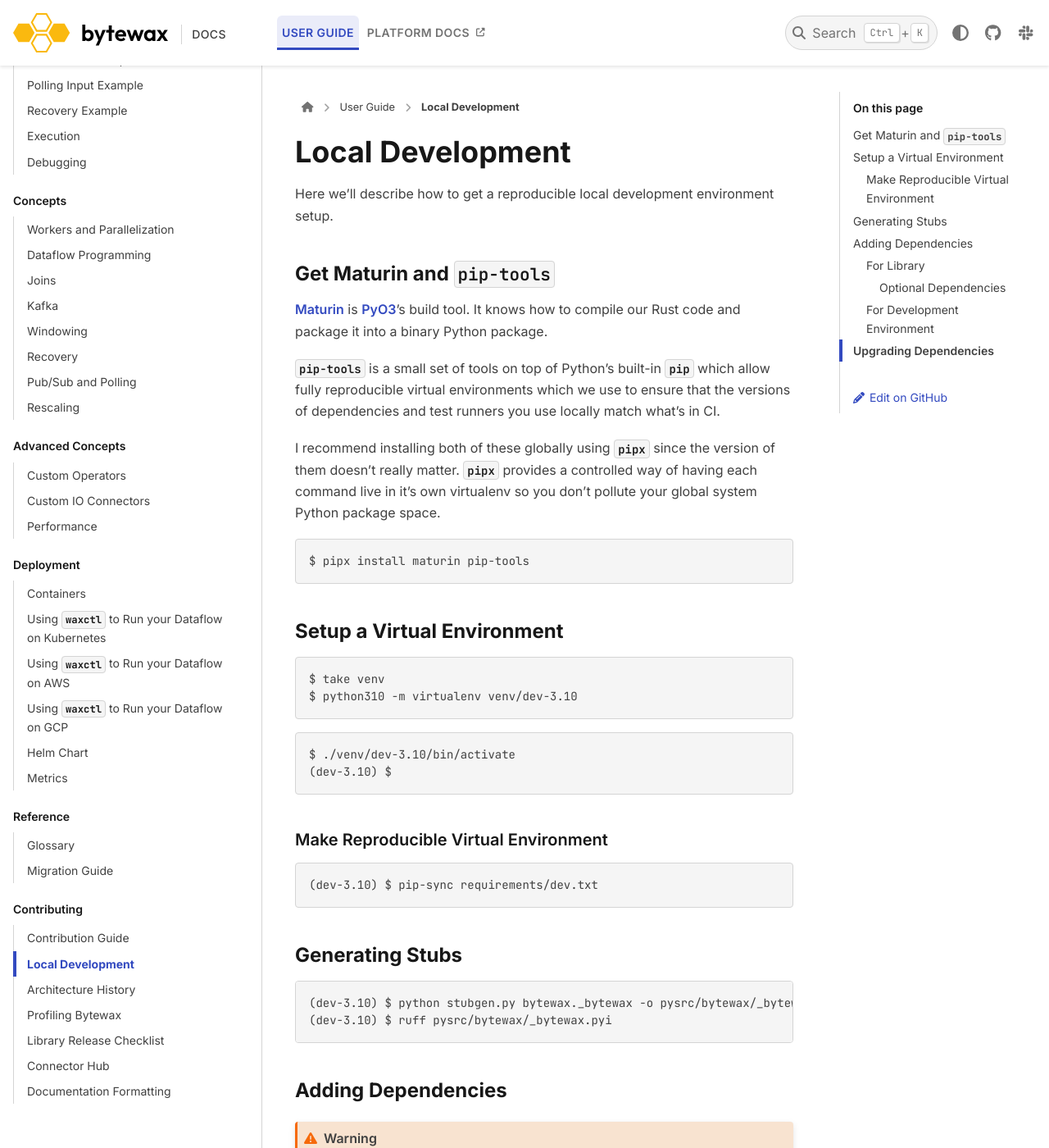
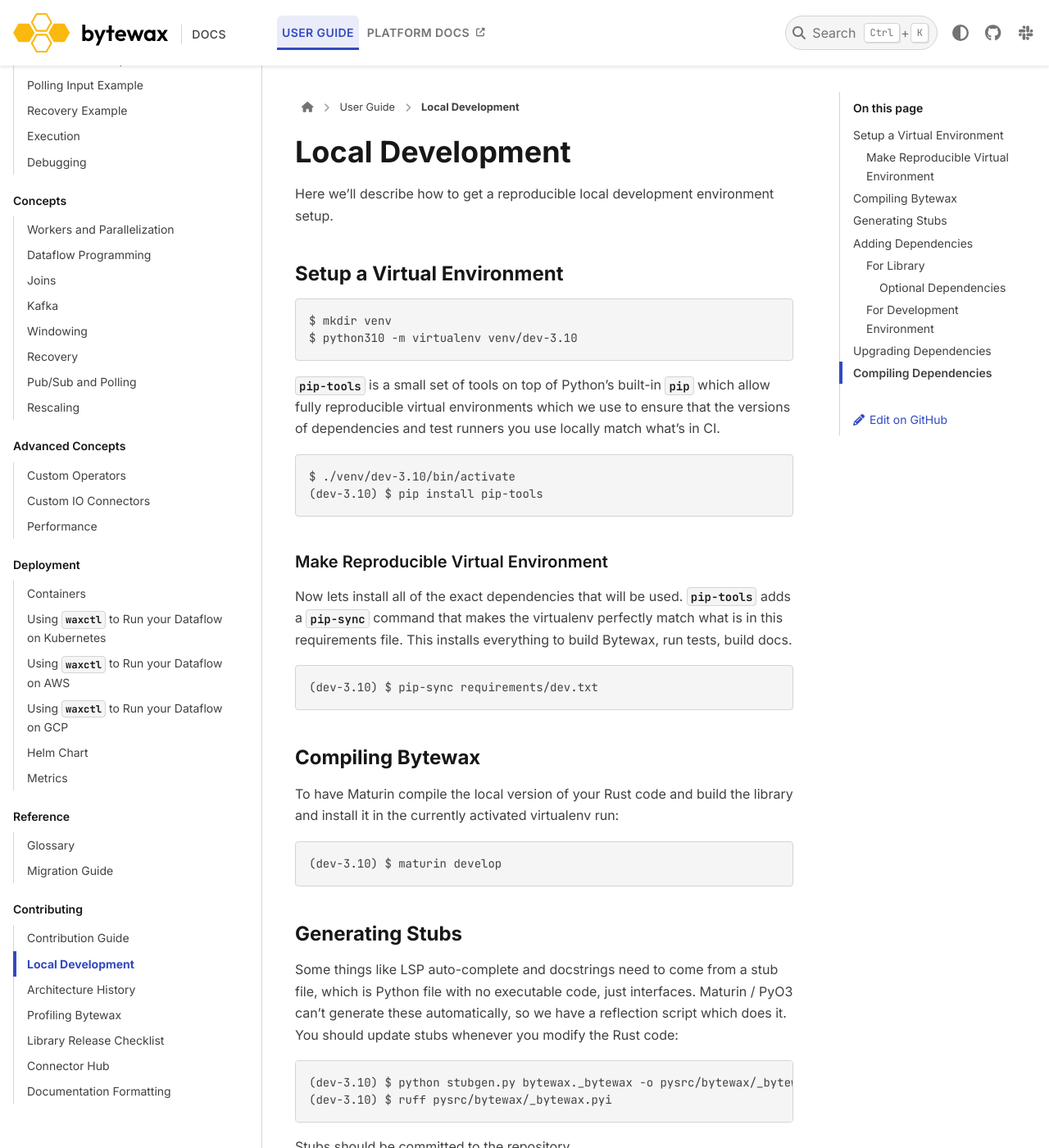
Before and after one commit to bytewax/bytewax, a Sphinx documentation site: the page built from docs/guide/contributing/local-development.md, in a window 1280 px wide and 1400 px high. Shown: the whole window at 82% size. Built offline with Sphinx 7.4.7 and the PyData theme 0.15.4, drawn with Linux system fonts in a browser that asks for light colours; pages that are not in the unit, such as notebooks, are missing from menus; some of the changed text lies outside the part shown.

Commit message:
`pip-tools` needs to be in the venv

````diff
--- a/docs/guide/contributing/local-development.md
+++ b/docs/guide/contributing/local-development.md
@@ -3,11 +3,13 @@
 Here we'll describe how to get a reproducible local development
 environment setup.
 
-## Get Maturin and `pip-tools`
+(xref-dev-venv)=
+## Setup a Virtual Environment
 
-[Maturin](https://www.maturin.rs/) is [PyO3](https://pyo3.rs/)'s build
-tool. It knows how to compile our Rust code and package it into a
-binary Python package.
+```console
+$ mkdir venv
+$ python310 -m virtualenv venv/dev-3.10
+```
 
 [`pip-tools`](https://pip-tools.readthedocs.io/en/stable/) is a small
 set of tools on top of Python's built-in
@@ -15,52 +17,56 @@
 virtual environments which we use to ensure that the versions of
 dependencies and test runners you use locally match what's in CI.
 
-I recommend installing both of these globally using
-[`pipx`](https://pipx.pypa.io/stable/) since the version of them
-doesn't really matter. `pipx` provides a controlled way of having each
-command live in it's own virtualenv so you don't pollute your global
-system Python package space.
-
-```console
-$ pipx install maturin pip-tools
-```
-
-(xref-venv)=
-## Setup a Virtual Environment
-
-```console
-$ take venv
-$ python310 -m virtualenv venv/dev-3.10
-```
-
 ```console
 $ ./venv/dev-3.10/bin/activate
-(dev-3.10) $
+(dev-3.10) $ pip install pip-tools
 ```
 
 ### Make Reproducible Virtual Environment
+
+Now lets install all of the exact dependencies that will be used.
+`pip-tools` adds a `pip-sync` command that makes the virtualenv
+perfectly match what is in this requirements file. This installs
+everything to build Bytewax, run tests, build docs.
 
 ```console
 (dev-3.10) $ pip-sync requirements/dev.txt
 ```
 
+## Compiling Bytewax
+
+To have Maturin compile the local version of your Rust code and build
+the library and install it in the currently activated virtualenv run:
+
+```console
+(dev-3.10) $ maturin develop
+```
+
 ## Generating Stubs
+
+Some things like LSP auto-complete and docstrings need to come from a
+stub file, which is Python file with no executable code, just
+interfaces. Maturin / PyO3 can't generate these automatically, so we
+have a reflection script which does it. You should update stubs
+whenever you modify the Rust code:
 
 ```console
 (dev-3.10) $ python stubgen.py bytewax._bytewax -o pysrc/bytewax/_bytewax.pyi
 (dev-3.10) $ ruff pysrc/bytewax/_bytewax.pyi
 ```
 
+Stubs should be committed to the repository.
+
+(xref-dev-deps)=
 ## Adding Dependencies
 
 :::{warning}
 
 We're cheating and should have a dependency tree for every Python
-version.
+version. It doesn't seem like any of our deps change depending on
+Python version, so this seems ok, but in the future it might not be.
 
 :::
-
-Then check in all updates to the `requirements/` directory.
 
 ### For Library
 
@@ -72,16 +78,7 @@
 so they might have more specific version requirements for their
 deployment.
 
-Once you do that, we need to _pin specific versions_ of those
-dependencies so that when we run CI, the environment is reproducible.
-Notice this is the exact opposite of above. In a sense, our CI
-infrastructure is a deployment. Use `pip-compile` to pin all of the
-library's deps.
-
-```console
-(dev-3.10) $ pip-compile -o requirements/library.txt pyproject.toml
-(dev-3.10) $ pip-compile requirements/*.in
-```
+After updating, you need to re-compile the deps and commit changes.
 
 #### Optional Dependencies
 
@@ -95,13 +92,29 @@
 `requirements/*.in`. The files that end in `.in` are the "unpinned"
 description of the top-level requirements.
 
-Once you do that, you need to use `pip-compile` to again pin all the
-specific versions to make the environment reproducible. The command is
-similar to above. This will update all `requirements/*.txt` with the
-new exact deps.
+After updating, you need to re-compile the deps and commit changes.
+
+## Upgrading Dependencies
+
+See [`pip-compile`
+documentation](https://pip-tools.readthedocs.io/en/stable/#updating-requirements)
+for how to update a dep to a newer version. We should do this
+periodically to check compatibility with new versions. Note that if
+you want to say the we require a minimum version, you have to follow
+the instructions in <project:#xref-dev-deps> to adjust the
+constraints.
+
+## Compiling Dependencies
+
+Whenever you update dependency constraints, we need to _pin specific
+versions_ of those dependencies so that when we run CI, the
+environment is reproducible. In a sense, our CI infrastructure is a
+deployment. We have a script that re-compiles all the deps in the
+correct order.
 
 ```console
-(dev-3.10) $ pip-compile requirements/*.in
+(dev-3.10) $ cd requirements/
+(dev-3.10) $ ./compile.sh
 ```
 
-## Upgrading Dependencies
+Then check in all updates to the `requirements/` directory.
````
Also changed, not shown: docs/guide/contributing/writing-docs.md (+1 -1 lines), 8 other files.
